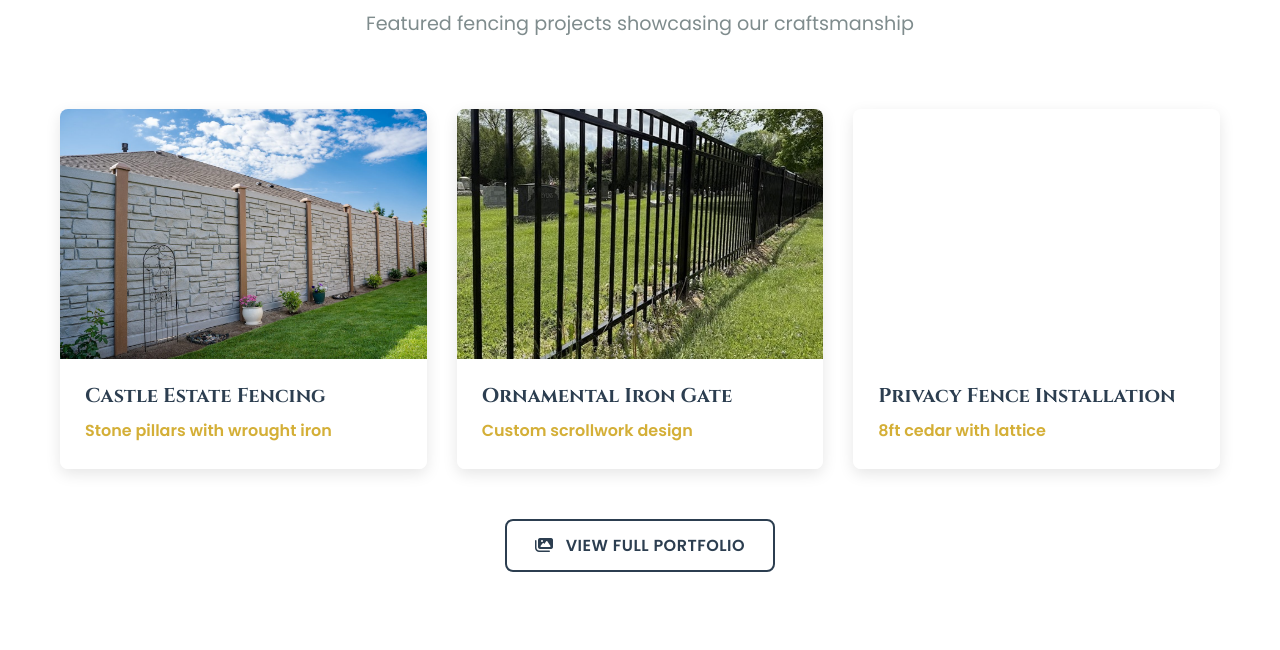
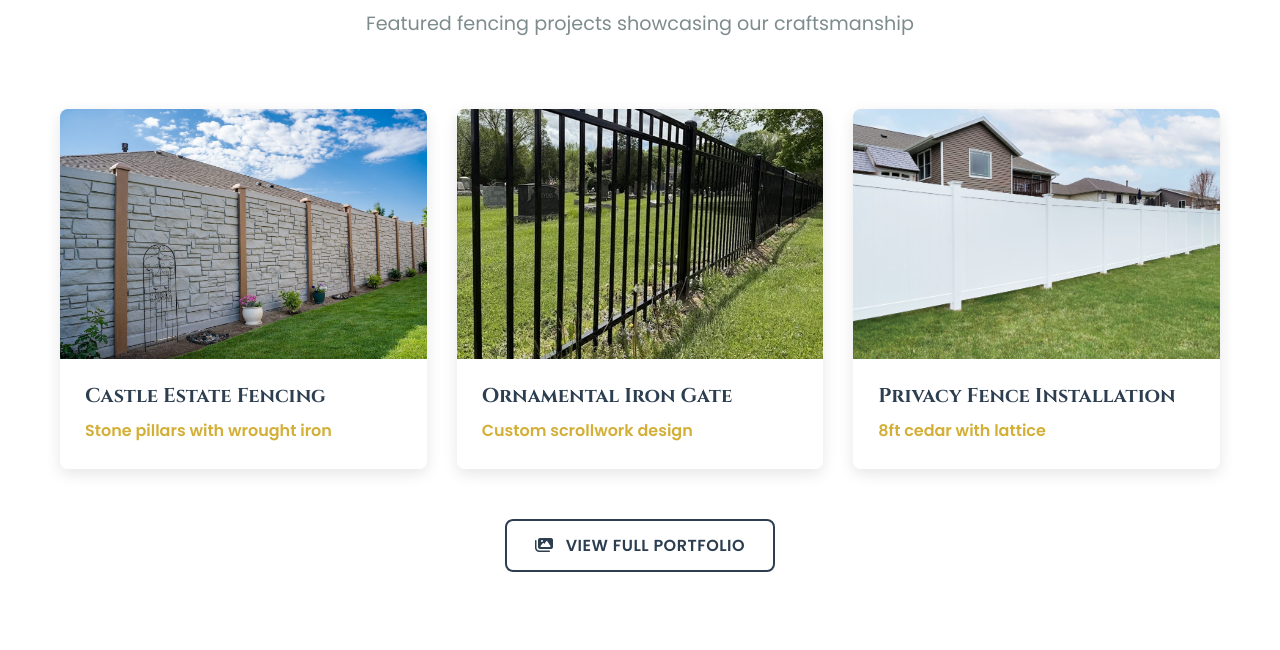
Before and after one commit to checonieto/fortressfence, a plain HTML site: page index.html in a window 1280 px wide. Shown: the part 3617-4267 px from the top of the page. Drawn offline with Linux system fonts and the light colour scheme; the site is published under a folder, as on GitHub Pages, so addresses that start at the root find nothing.

Commit message:
Correct background image URL in index.html
Fix background image URL syntax in gallery item.

```diff
--- a/index.html
+++ b/index.html
@@ -273,7 +273,7 @@
                     </div>
                 </div>
                 <div class="gallery-item">
-                    <div class="gallery-image" style="background-image: url('/project3.jpg');"></div>
+                    <div class="gallery-image" style="background-image: url('project3.jpg');"></div>
                     <div class="gallery-caption">
                         <h4>Privacy Fence Installation</h6>
                         <p>8ft cedar with lattice</p>
```
